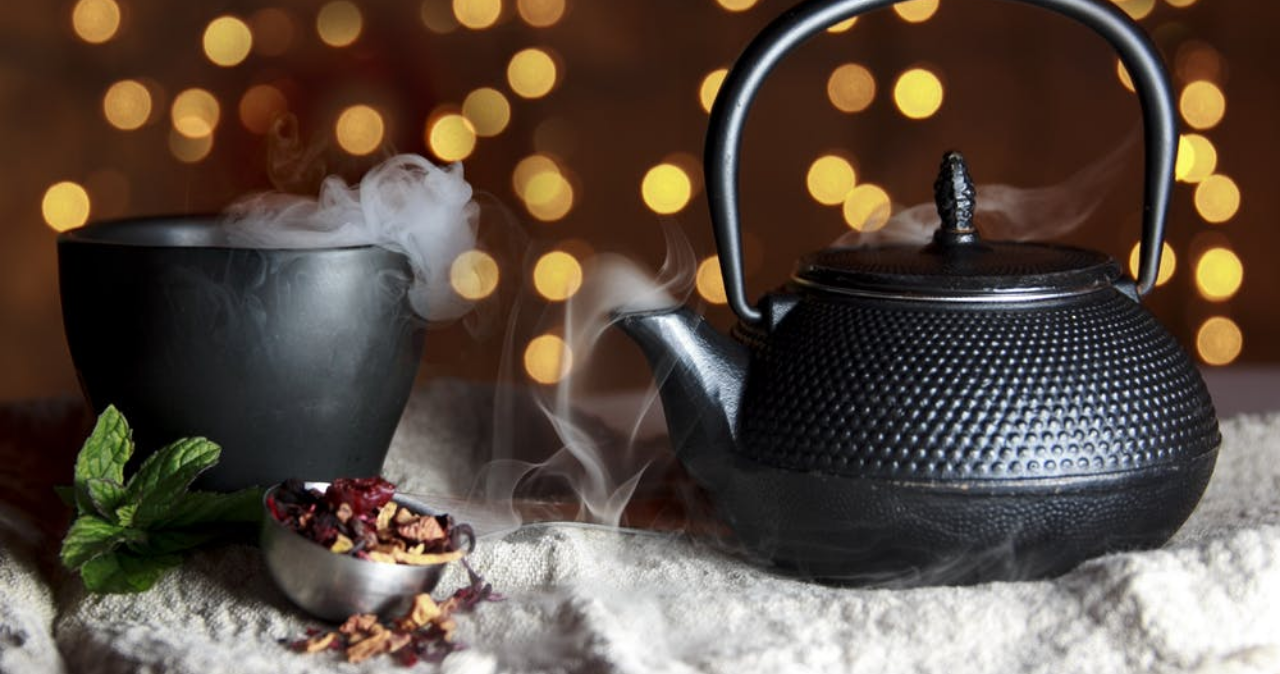
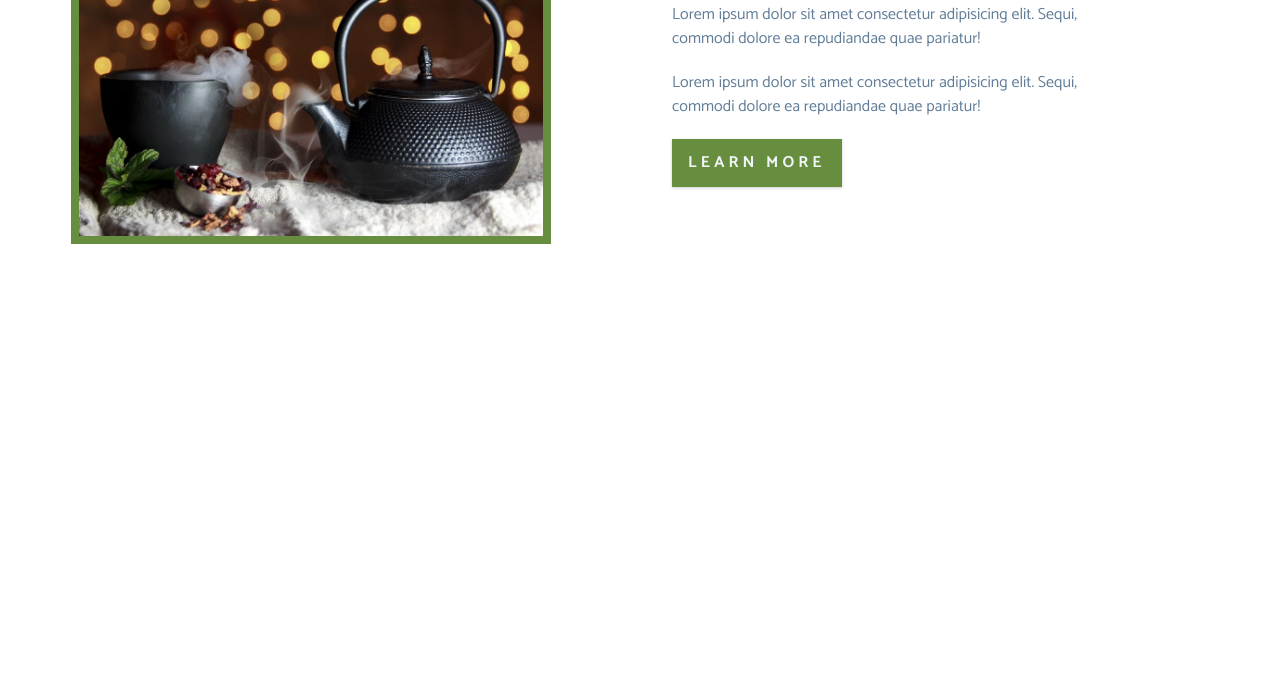
Before and after one commit to Adnan-7/Tea-Station-Website, a plain HTML site: page index.html in a window 1280 px wide. Shown: the part 1221-1895 px from the top of the page. After the commit the page ends 1561 px from the top, so only its background shows below. Drawn offline with Linux system fonts and the light colour scheme; a web font is replaced by a local one.

Commit message:
add css and end of about section

```diff
--- a/css/styles.css
+++ b/css/styles.css
@@ -120,6 +120,27 @@ p {
   display: table;
 }
 
+.section-title h3 {
+  font-family: var(--ff-secondary);
+  color: var(--clr-primary);
+}
+.section-title {
+  margin-bottom: 2rem;
+}
+
+.section-center {
+  padding: 4rem 0;
+  width: 85vw;
+  margin: 0 auto;
+  max-width: 1170px;
+}
+
+@media screen and (min-width: 992px) {
+  .section-center {
+    width: 95vw;
+    padding: 4rem 1rem;
+  }
+}
 /*
 ===========
 header
@@ -176,7 +197,7 @@ header
 
 /*
 ===========
-header
+skills
 ===========
  */
 .skills {
@@ -224,3 +245,45 @@ header
     width: 25%;
   }
 }
+
+/*
+===========
+about
+===========
+ */
+.about-img,
+.about-img {
+  padding: 2rem 0;
+}
+
+.about-picture-container {
+  background: var(--clr-primary);
+  border: 0.5rem solid var(--clr-primary);
+  max-width: 30rem;
+  overflow: hidden;
+}
+
+.about-picture {
+  transition: var(--transition);
+}
+
+.about-picture-container:hover .about-picture {
+  opacity: 0.5;
+  transform: scale(1.2);
+}
+
+.about-text {
+  max-width: 26rem;
+  color: var(--clr-grey-5);
+}
+
+@media screen and (min-width: 995px) {
+  .about-img,
+  .about-info {
+    float: left;
+    width: 50%;
+  }
+  .about-info {
+    padding-left: 2rem;
+  }
+}
```
